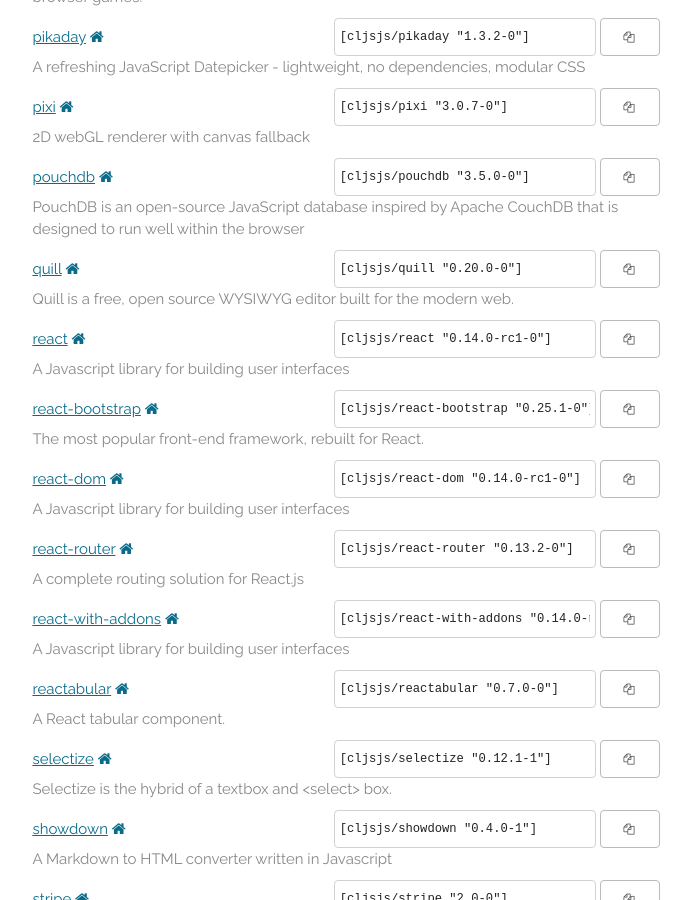
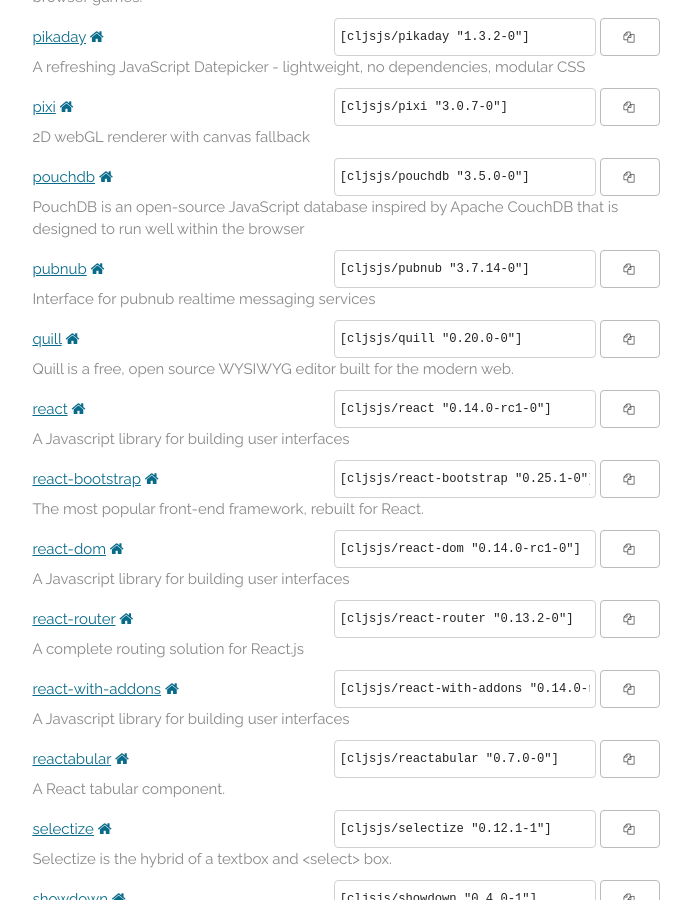
Before and after one commit to cljsjs/cljsjs.github.io, a Jekyll site: the page built from index.markdown, in a window 1280 px wide and 900 px high, scrolled down 6190 px. Shown: the whole window, without its empty margins (294-985 px from the left). Built offline with Jekyll 4.4.1, drawn with Linux system fonts in a browser that asks for light colours; nearby versions of some CDN libraries; comment, search, counter and statistics services are not loaded.

Commit message:
Automatic update

```diff
--- a/_includes/packages.html
+++ b/_includes/packages.html
@@ -654,6 +654,15 @@
     <p class="description">PouchDB is an open-source JavaScript database inspired by Apache CouchDB that is designed to run well within the browser</p>
   </li>
   <li>
+    <a href="https://clojars.org/cljsjs/pubnub">pubnub</a>
+    <a href="http://www.pubnub.com" target="new"><i class="fa fa-home"></i></a>
+    <span class="clojars">
+      <input type="text" value='[cljsjs/pubnub "3.7.14-0"]'/>
+      <button data-clipboard-text='[cljsjs/pubnub "3.7.14-0"]'><i class="fa fa-copy"></i></button>
+    </span>
+    <p class="description">Interface for pubnub realtime messaging services</p>
+  </li>
+  <li>
     <a href="https://clojars.org/cljsjs/quill">quill</a>
     <a href="http://quilljs.com/" target="new"><i class="fa fa-home"></i></a>
     <span class="clojars">
```
